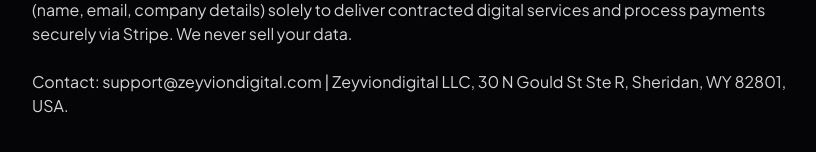
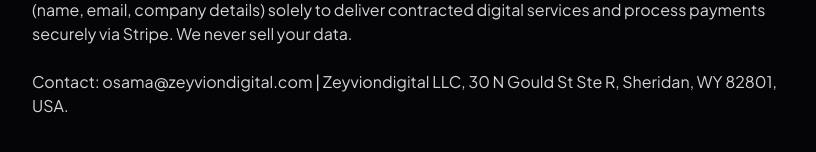
Before and after one commit to zeyviondigital-collab/zeyvion-digital, a Next.js app: page /privacy-policy in a window 1280 px wide. Shown: the part 254-406 px from the top of the page, without its empty margins (224-1040 px from the left). Built offline with nearby package versions, Linux system fonts and the light colour scheme.

Commit message:
Update page.tsx

```diff
--- a/app/privacy-policy/page.tsx
+++ b/app/privacy-policy/page.tsx
@@ -8,7 +8,7 @@ export default function PrivacyPolicy() {
         <h1 className="text-3xl font-semibold text-white">Privacy Policy</h1>
         <p className="text-xs text-zinc-500">Effective Date: November 2026</p>
         <p>Zeyviondigital LLC operates zeyviondigital.com. We respect your privacy and collect information (name, email, company details) solely to deliver contracted digital services and process payments securely via Stripe. We never sell your data.</p>
-        <p>Contact: support@zeyviondigital.com | Zeyviondigital LLC, 30 N Gould St Ste R, Sheridan, WY 82801, USA.</p>
+        <p>Contact: osama@zeyviondigital.com | Zeyviondigital LLC, 30 N Gould St Ste R, Sheridan, WY 82801, USA.</p>
       </div>
     </div>
   );
```
